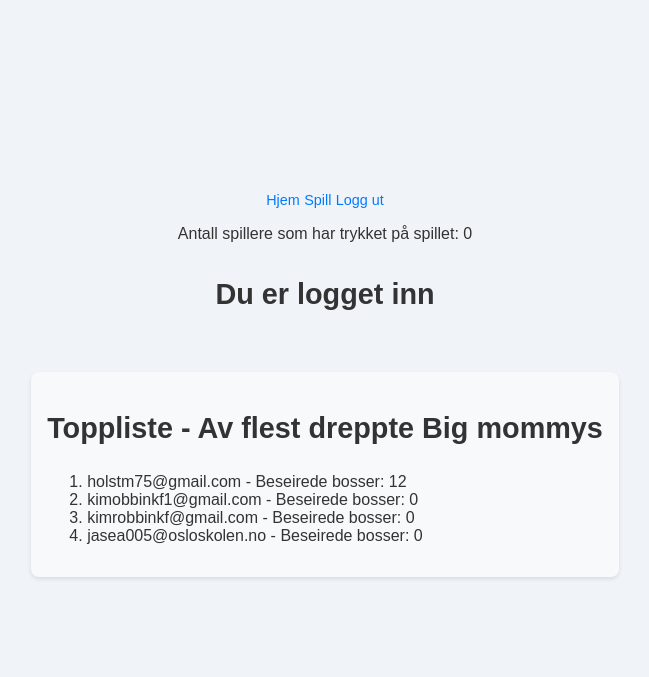
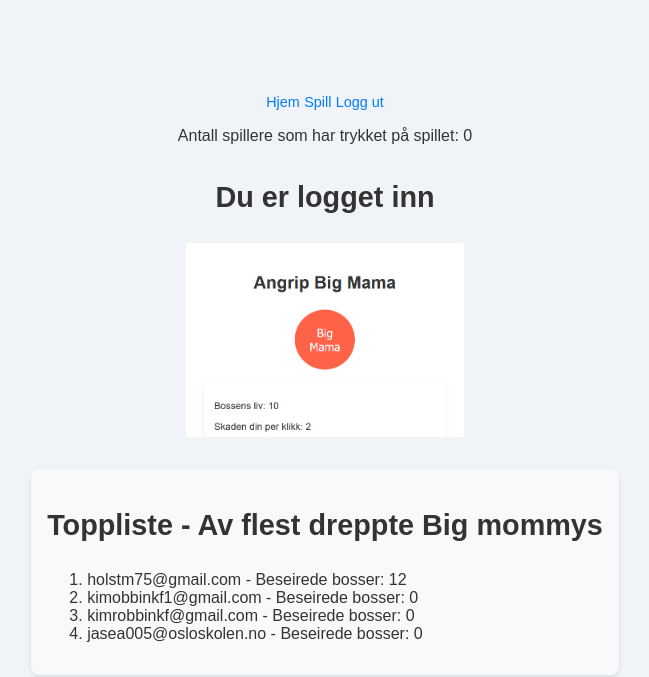
Before and after one commit to Momant24/Terminoppgave2024-2025, a Flask app: page /loggetinn in a window 1280 px wide. Shown: the top 677 px of the page, without its empty margins (315-964 px from the left). Run offline with Flask 3, Linux system fonts and the light colour scheme; a user stored in the database is signed in.

Commit message:
Heiiiiiiiiiiiii

```diff
--- a/static/Style.css
+++ b/static/Style.css
@@ -190,3 +190,17 @@ button#boss:hover {
     background-color: #cd7f32;
 }
 /* Stiler for navigasjonsmenyen */
+#bilde{
+
+}
+.bilde img{
+    width: 40%;
+    display: block;
+    margin: 0 auto;
+}
+.bilde{
+    display: flex;
+    justify-content: center;
+    align-items: center;
+    width: 100%;
+}
--- a/templates/Loggetinn.html
+++ b/templates/Loggetinn.html
@@ -4,7 +4,9 @@
 <p>Antall spillere som har trykket på spillet: {{ visit_count }}</p>
 <title>Logget inn</title>
 <h1>Du er logget inn</h1>
-
+<div class="bilde">
+<a id="bilde" href="Spill"><img src="/static/bilder/Spill.png" alt="Bilde av klikker spillet"></a>
+</div>
 <div id="leaderboard">
     <h2>Toppliste - Av flest dreppte Big mommys</h2>
     <ol>
--- a/templates/Spill.html
+++ b/templates/Spill.html
@@ -11,7 +11,7 @@
 <body>
     <p>Antall spillere som har trykket på spillet: {{ visit_count }}</p>
     <div class="container">
-        <h1>Klikker-spill: Boss Battle med Oppgraderinger</h1>
+        <h1>Angrip Big Mama</h1>
         <button id="boss">Big Mama</button>
         <div id="info">
             <p>Bossens liv: <span id="bossHealth">10</span></p>
```
Also changed, not shown: static/bilder/Spill.png (added), 1 other file.
